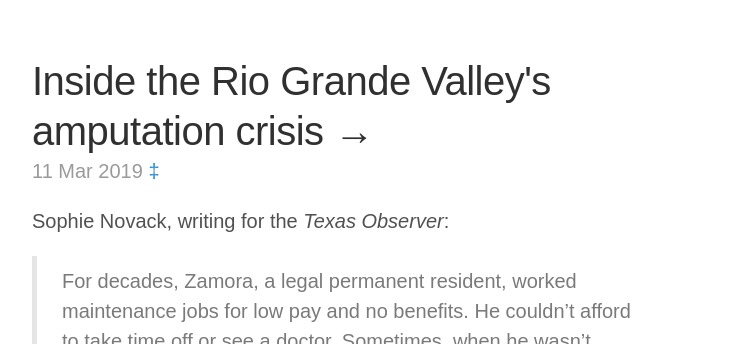
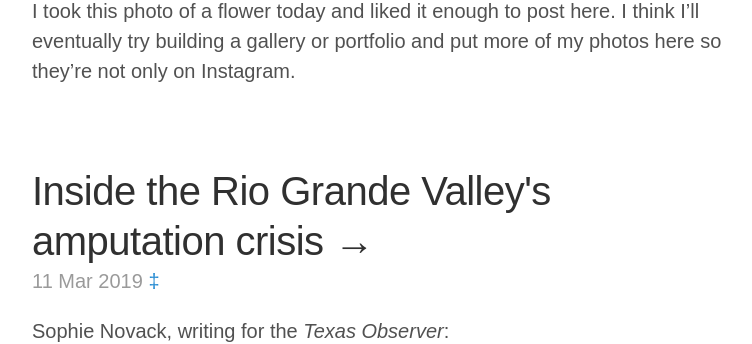
Before and after one commit to davidixon/davidixon.github.io, a Jekyll site: the page built from index.html, in a window 1280 px wide and 900 px high, cut to the strip 556-900 px from the top of the window. Shown: the whole strip, without its empty margins (248-1000 px from the left). Built offline with Jekyll 4.4.1, drawn with Linux system fonts in a browser that asks for light colours; the list of posts is cut into pages by our own code.

```diff
--- a/_posts/2019-03-11-rose.md
+++ b/_posts/2019-03-11-rose.md
@@ -5,3 +5,5 @@
 ---
 
 ![Rose](/public/images/rose.jpg)
+
+I took this photo of a flower today and liked it enough to post here. I think I'll eventually try building a gallery or portfolio and put more of my photos here so they're not only on Instagram.
```
